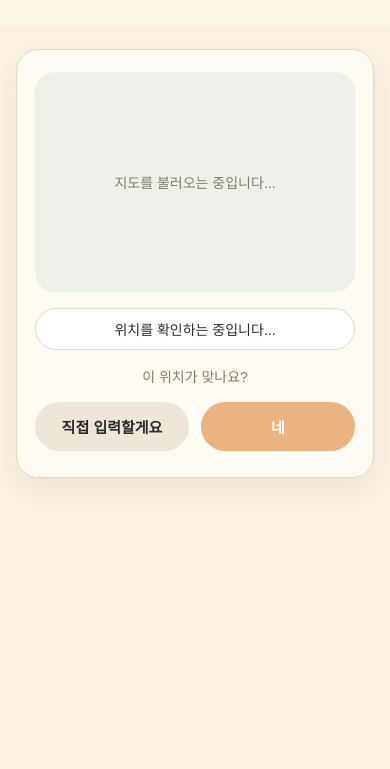
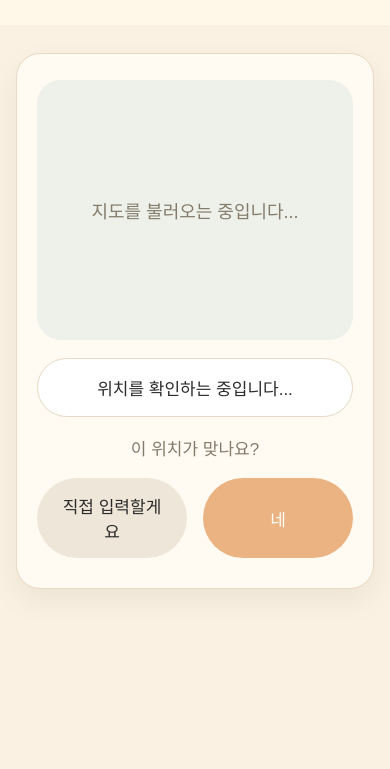
Before and after one commit to pirogramming/HeartMark, a Django app: page /locations/select/ in a window 390 px wide. Shown: the part 125-894 px from the top of the page. Run offline with Django 5.2, Linux system fonts and the light colour scheme; the visitor is signed in with stand-in values (Sample User, id 1); some libraries are stand-ins or nearby versions; some web fonts are replaced.

Commit message:
style: 요소들 전반적으로 확대 및 볼드 제거

```diff
--- a/locations/static/locations/css/locations.css
+++ b/locations/static/locations/css/locations.css
@@ -30,11 +30,13 @@
     display: inline-flex;
     align-items: center;
     justify-content: center;
-    padding: 14px 20px;
+    padding: 18px 28px;
     border: none;
     border-radius: 999px;
-    font-size: 15px;
-    font-weight: 700;
+    font-size: 20px;
+    /* 손글씨 폰트(온글잎 박다현체)는 굵기가 하나뿐이라 볼드가 합성되면서 뭉개져 보인다.
+       그래서 이 두 화면의 버튼은 전부 기본 굵기로 둔다. */
+    font-weight: 400;
     text-decoration: none;
     cursor: pointer;
     transition: opacity 0.15s ease, transform 0.15s ease;
@@ -77,7 +79,7 @@
    ===================================================================== */
 .place-select {
     min-height: calc(100vh - 100px); /* common/css/base.css의 .site-main padding-top(100px)만큼 뺀 나머지를 채움 */
-    padding: 40px 24px 60px;
+    padding: 48px 24px 72px;
     background: var(--loc-bg);
     display: flex;
     justify-content: center;
@@ -85,23 +87,25 @@
 
 .place-select-card {
     width: 100%;
-    max-width: 420px;
+    /* 헤더 폰트(base.css .site-nav a = 21px) 기준으로 보면 기존 420px 카드는
+       화면 대비 너무 작아 보여서, 카드와 내부 요소를 한 단계씩 키웠다. */
+    max-width: 620px;
     height: fit-content;
     background: var(--loc-card-bg);
     border: 1px solid var(--loc-border);
-    border-radius: 28px;
-    padding: 28px 24px 32px;
+    border-radius: 32px;
+    padding: 40px 36px 44px;
     box-shadow: 0 12px 32px rgba(0, 0, 0, 0.06);
     display: flex;
     flex-direction: column;
     align-items: center;
-    gap: 16px;
+    gap: 22px;
 }
 
 .place-select-map {
     width: 100%;
-    height: 220px;
-    border-radius: 20px;
+    height: 340px;
+    border-radius: 24px;
     overflow: hidden; /* 카카오맵 SDK가 그린 지도도 이 모서리에 맞춰 잘리도록 */
     background: #eef1ea;
     display: flex;
@@ -112,30 +116,30 @@
 .place-select-map-placeholder {
     margin: 0;
     color: var(--loc-text-muted);
-    font-size: 14px;
+    font-size: 18px;
 }
 
 .place-select-address {
     margin: 0;
     width: 100%;
-    padding: 10px 20px;
+    padding: 16px 24px;
     background: #fff;
     border: 1px solid var(--loc-border);
     border-radius: 999px;
     color: var(--loc-text);
-    font-size: 14px;
+    font-size: 19px;
     text-align: center;
 }
 
 .place-select-question {
     margin: 0;
     color: var(--loc-text-muted);
-    font-size: 14px;
+    font-size: 19px;
 }
 
 .place-select-actions {
     display: flex;
-    gap: 12px;
+    gap: 16px;
     width: 100%;
 }
 
@@ -272,15 +277,45 @@
 @media (max-width: 820px) {
     .place-select,
     .seoul-map-page {
-        padding: 24px 16px 40px;
+        padding: 28px 16px 48px;
     }
 
     .place-select-card {
-        padding: 22px 18px 26px;
-        border-radius: 22px;
+        padding: 26px 20px 30px;
+        border-radius: 24px;
+        gap: 18px;
+    }
+
+    /* 좁은 화면에서는 [직접 입력할게요] / [네] 두 버튼이 한 줄에 들어가야 하므로
+       데스크톱에서 키운 버튼 크기를 여기서 다시 한 단계 줄인다. */
+    .btn {
+        padding: 15px 20px;
+        font-size: 17px;
+    }
+
+    .place-select-map {
+        height: 260px;
+    }
+
+    .place-select-address,
+    .place-select-question,
+    .place-select-search input {
+        font-size: 17px;
+    }
+
+    .place-select-search-item {
+        font-size: 16px;
     }
 
     .seoul-map-title {
-        font-size: 22px;
+        font-size: 30px;
+    }
+
+    .seoul-map-address {
+        font-size: 18px;
+    }
+
+    .seoul-map-write-btn {
+        min-width: 220px;
     }
 }
```
Also changed, not shown: other parts of locations/static/locations/css/locations.css (+18 -17 lines).
